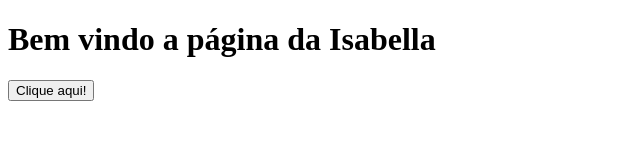
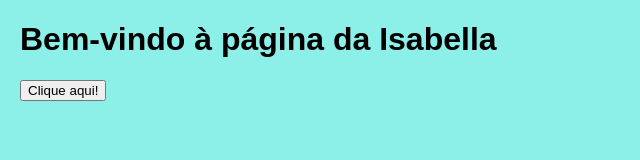
Before and after one commit to isabellasaldanha/Atividade_semana_1, a plain HTML site: page Atividade-s1/Frontend/index.html in a window 1280 px wide. Shown: the whole page, without its empty margins (0-640 px from the left). Drawn offline with nearby package versions, Linux system fonts and the light colour scheme.

Commit message:
style: changing background color
- Corrected grammatical error in title
- Changed background color

```diff
--- a/Atividade-s1/Frontend/index.html
+++ b/Atividade-s1/Frontend/index.html
@@ -10,7 +10,7 @@
 </head>
 <body>
     <div id="title">
-        <h1>Bem vindo a página da Isabella</h1>
+        <h1>Bem-vindo à página da Isabella</h1>
     </div>
     <button type="submit" id="'button">
         Clique aqui!
--- a/Atividade-s1/Frontend/pagina.css
+++ b/Atividade-s1/Frontend/pagina.css
@@ -0,0 +1,7 @@
+body {
+    background-color: rgb(141, 240, 232);
+    font-family: Arial, sans-serif;
+    margin: 20px;
+    padding: 0;
+    box-sizing: border-box;
+  }
```
